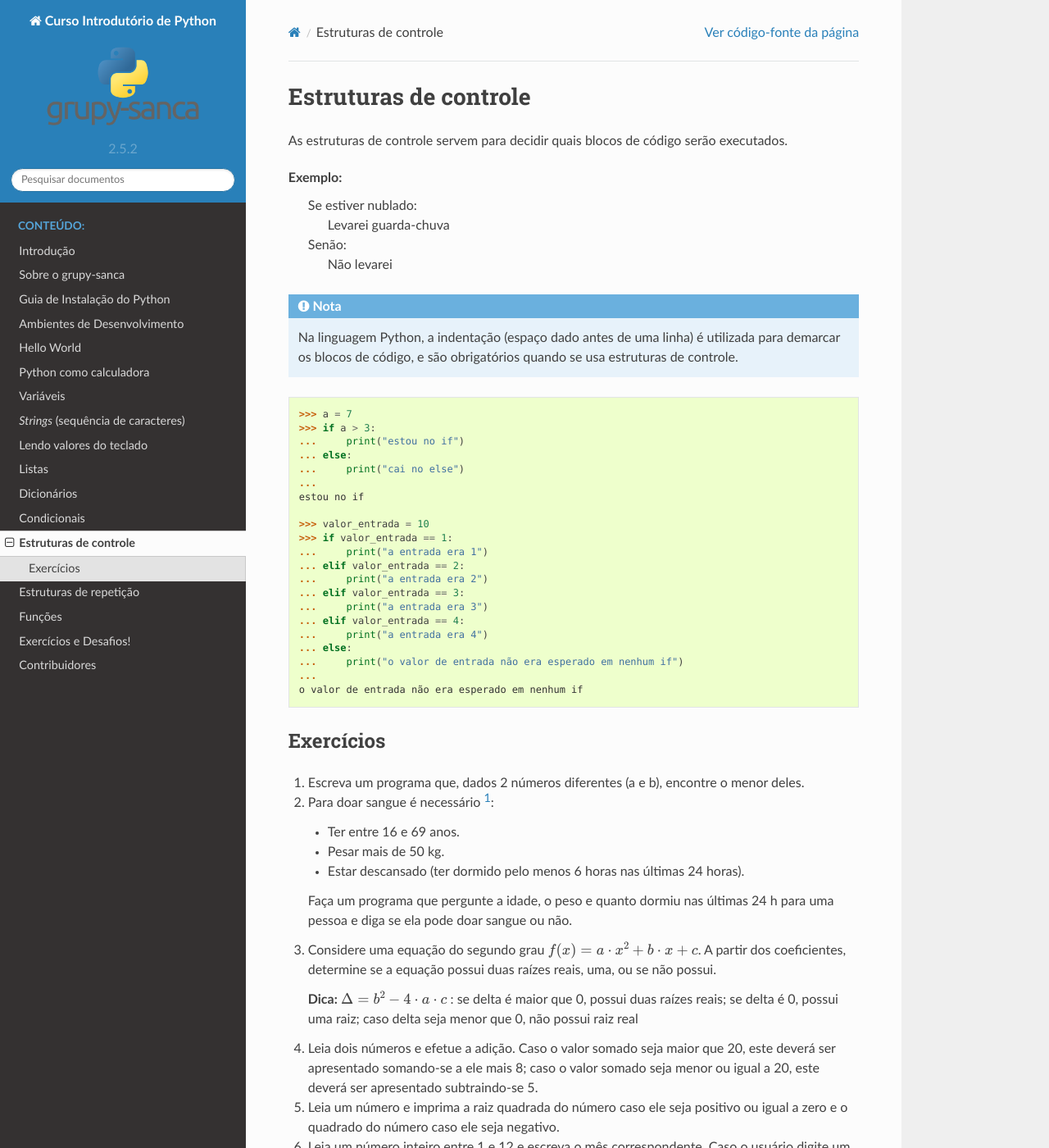
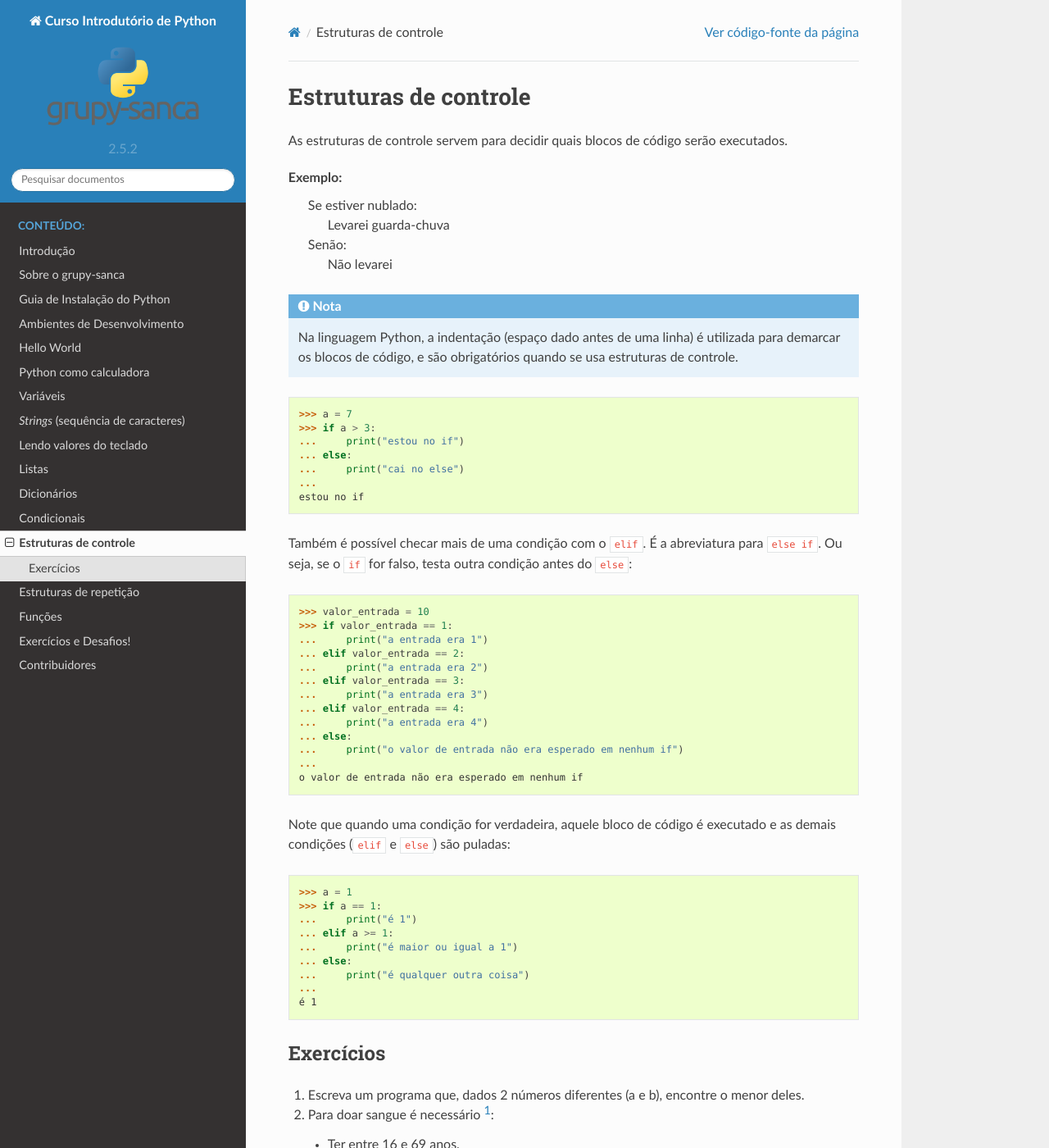
Before and after one commit to grupy-sanca/curso-python, a Sphinx documentation site: the page built from source/controle.rst, in a window 1280 px wide and 1400 px high. Shown: the whole window at 82% size. Built offline with Sphinx 7.4.7 and the Read the Docs theme 2.0.0, drawn with Linux system fonts in a browser that asks for light colours.

Commit message:
explica que o if entra no primeiro caso True

```diff
--- a/source/controle.rst
+++ b/source/controle.rst
@@ -26,6 +26,12 @@ Exemplo:
         ...
         estou no if
 
+Também é possível checar mais de uma condição com o ``elif``. É a abreviatura
+para ``else if``. Ou seja, se o ``if`` for falso, testa outra condição antes do
+``else``:
+
+.. doctest::
+
         >>> valor_entrada = 10
         >>> if valor_entrada == 1:
         ...     print("a entrada era 1")
@@ -40,6 +46,21 @@ Exemplo:
         ...
         o valor de entrada não era esperado em nenhum if
 
+Note que quando uma condição for verdadeira, aquele bloco de código é executado
+e as demais condições (``elif`` e ``else``) são puladas:
+
+.. doctest::
+
+      >>> a = 1
+      >>> if a == 1:
+      ...     print("é 1")
+      ... elif a >= 1:
+      ...     print("é maior ou igual a 1")
+      ... else:
+      ...     print("é qualquer outra coisa")
+      ...
+      é 1
+
 
 Exercícios
 ----------
```
